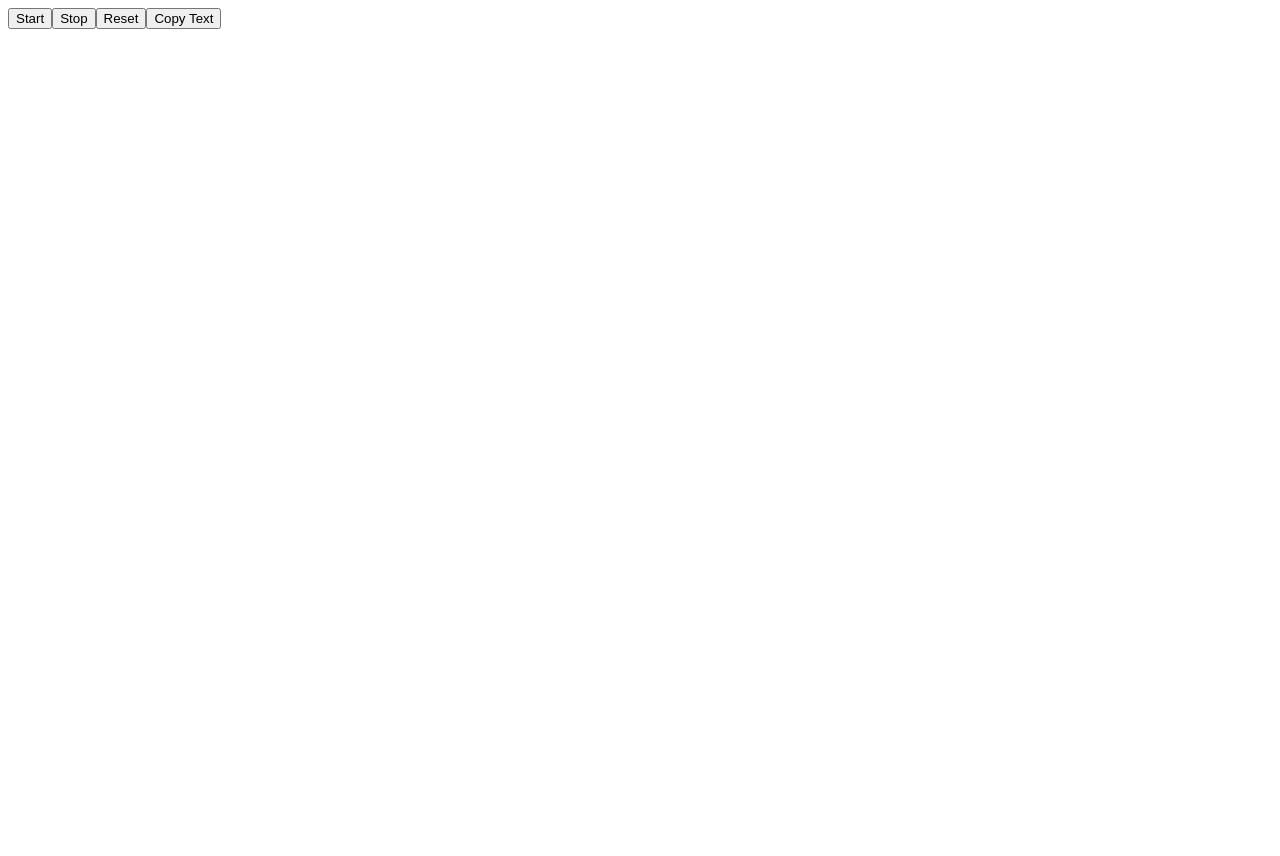
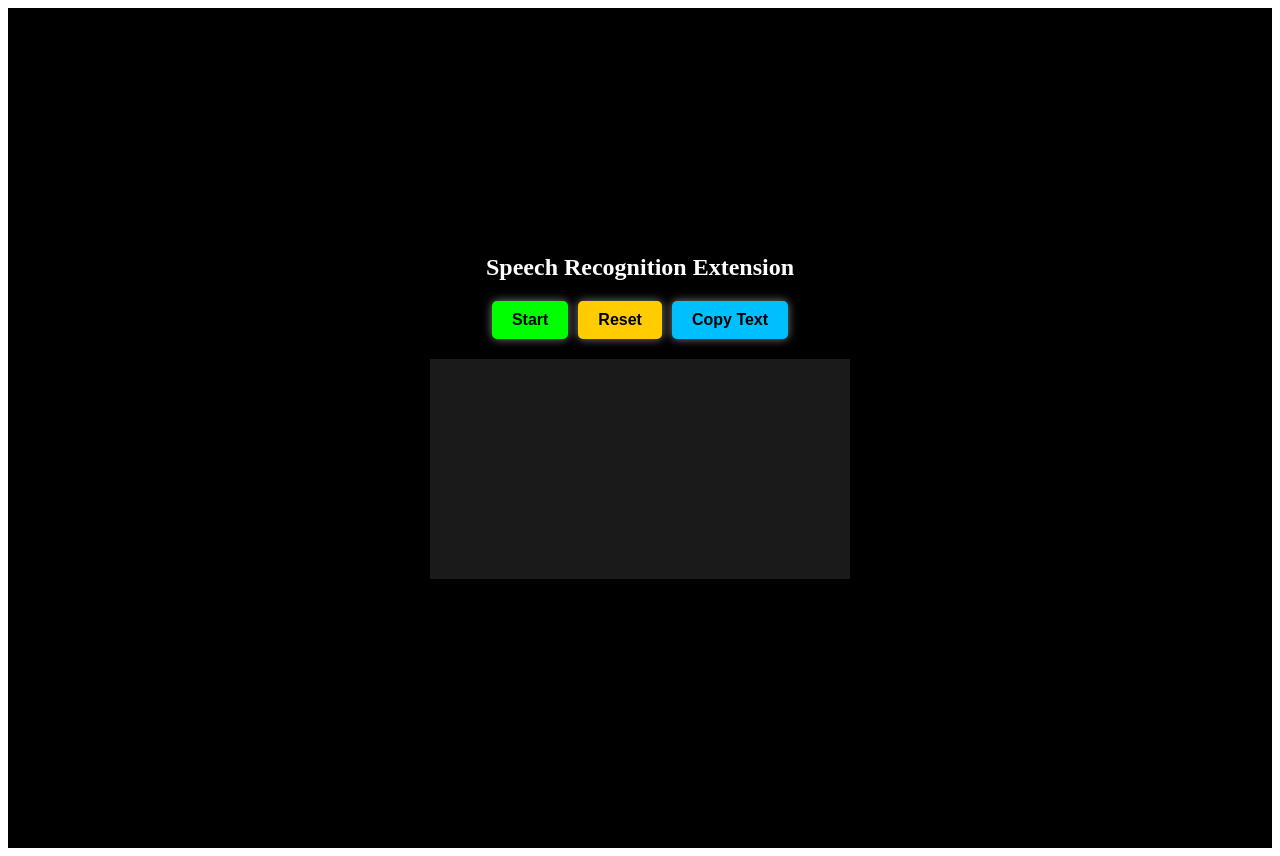
Before and after one commit to bogutskii/Speak2Text, a React (Create React App) app: page / in a window 1280 px wide. Before the commit the page ends 800 px from the top, so only its background shows below. Built offline with nearby package versions, Linux system fonts and the light colour scheme.

Commit message:
change design show popup when copy in clipboard fix errors

```diff
--- /dev/null
+++ b/src/App.css
@@ -0,0 +1,99 @@
+.app-container {
+  background-color: #000000;
+  color: #ffffff;
+  padding: 20px;
+  display: flex;
+  flex-direction: column;
+  align-items: center;
+  justify-content: center;
+  height: 100vh;
+  text-align: center;
+}
+
+.title {
+  font-size: 24px;
+  font-weight: bold;
+  margin-bottom: 20px;
+}
+
+.button-container {
+  display: flex;
+  gap: 10px;
+  margin-bottom: 20px;
+}
+
+.glow-button {
+  border: none;
+  outline: none;
+  padding: 10px 20px;
+  font-size: 16px;
+  font-weight: bold;
+  border-radius: 5px;
+  box-shadow: 0px 0px 10px rgba(255, 255, 255, 0.5);
+  transition: box-shadow 0.3s ease-in-out;
+  cursor: pointer;
+}
+
+.glow-button.start {
+  background-color: #00ff00;
+}
+
+.glow-button.stop {
+  background-color: #ff0000;
+}
+
+.glow-button.reset {
+  background-color: #ffcc00;
+}
+
+.glow-button.copy {
+  background-color: #00bfff;
+}
+
+.glow-button:hover {
+  box-shadow: 0px 0px 20px rgba(255, 255, 255, 0.8);
+}
+
+.transcript-container {
+  margin-bottom: 20px;
+}
+.transcript-text {
+  width: 400px;
+  height: 200px;
+  background-color: rgba(255, 255, 255, 0.1);
+  border: none;
+  outline: none;
+  padding: 10px;
+  color: #ffffff;
+  font-size: 16px;
+  font-family: "Courier New", monospace;
+  resize: none;
+}
+
+.interim-transcript {
+  color: #00ff00;
+  font-size: 16px;
+}
+
+.toast {
+  position: absolute;
+  top: 10px;
+  right: 10px;
+  background-color: rgba(0, 0, 0, 0.8);
+  color: #ffffff;
+  padding: 10px;
+  border-radius: 5px;
+  animation: fade-in-out 1s ease-in-out;
+}
+
+@keyframes fade-in-out {
+  0% {
+    opacity: 0;
+  }
+  50% {
+    opacity: 1;
+  }
+  100% {
+    opacity: 0;
+  }
+}
--- a/src/App.js
+++ b/src/App.js
@@ -1,4 +1,5 @@
 import React, { useState, useEffect } from "react";
+import "./App.css";
 
 const SpeechRecognition =
     window.SpeechRecognition || window.webkitSpeechRecognition;
@@ -12,6 +13,8 @@ function App() {
   const [finalTranscript, setFinalTranscript] = useState("");
   const [interimTranscript, setInterimTranscript] = useState("");
   const [isListening, setIsListening] = useState(false);
+  const [showToast, setShowToast] = useState(false);
+  const [microphoneError, setMicrophoneError] = useState(false);
 
   useEffect(() => {
     recognition.onresult = function (event) {
@@ -32,51 +35,86 @@ function App() {
         recognition.start();
       }
     };
+
+    recognition.onnomatch = function () {
+      setMicrophoneError(true);
+    };
+
+    recognition.onerror = function (event) {
+      setMicrophoneError(true);
+    };
   }, [isListening]);
 
-  const startListening = () => {
-    if (!isListening) {
+  const toggleListening = () => {
+    if (isListening) {
+      setIsListening(false);
+      recognition.stop();
+    } else {
       setIsListening(true);
       recognition.start();
     }
   };
 
-  const stopListening = () => {
-    if (isListening) {
-      setIsListening(false);
-      recognition.stop();
-    }
-  };
-
   const resetTranscript = () => {
-    stopListening();
+    setIsListening(false);
     setFinalTranscript("");
     setInterimTranscript("");
+    setMicrophoneError(false);
+    recognition.stop();
   };
 
   const copyToClipboard = () => {
     const textToCopy = finalTranscript.trim();
-
     const textarea = document.createElement("textarea");
     textarea.value = textToCopy;
     document.body.appendChild(textarea);
     textarea.select();
     document.execCommand("copy");
     document.body.removeChild(textarea);
+
+    setShowToast(true);
+    setTimeout(() => {
+      setShowToast(false);
+    }, 500);
   };
 
   return (
-      <div>
-        <button onClick={startListening}>Start</button>
-        <button onClick={stopListening}>Stop</button>
-        <button onClick={resetTranscript}>Reset</button>
-        <button onClick={copyToClipboard}>Copy Text</button>
-        <div>
-          <p>{finalTranscript}</p>
-          <p>{interimTranscript}</p>
+      <div className="app-container">
+        <div className="title">Speech Recognition Extension</div>
+        <div className="button-container">
+          <button
+              className={`glow-button ${isListening ? "stop" : "start"}`}
+              onClick={toggleListening}
+          >
+            {isListening ? "Stop" : "Start"}
+          </button>
+          <button className="glow-button reset" onClick={resetTranscript}>
+            Reset
+          </button>
+          <button className="glow-button copy" onClick={copyToClipboard}>
+            Copy Text
+          </button>
         </div>
+        {microphoneError && (
+            <div className="microphone-error">
+              Microphone is unavailable. Please check your microphone settings.
+            </div>
+        )}
+        <div className="transcript-container">
+        <textarea
+            className="transcript-text"
+            value={finalTranscript}
+            onChange={(e) => setFinalTranscript(e.target.value)}
+        ></textarea>
+        </div>
+        <div className="interim-transcript">{interimTranscript}</div>
+        {showToast && <Toast message="Text copied to clipboard" />}
       </div>
   );
 }
 
+function Toast({ message }) {
+  return <div className="toast">{message}</div>;
+}
+
 export default App;
```
Also changed, not shown: src/styles.css (deleted, +0 -28 lines).
